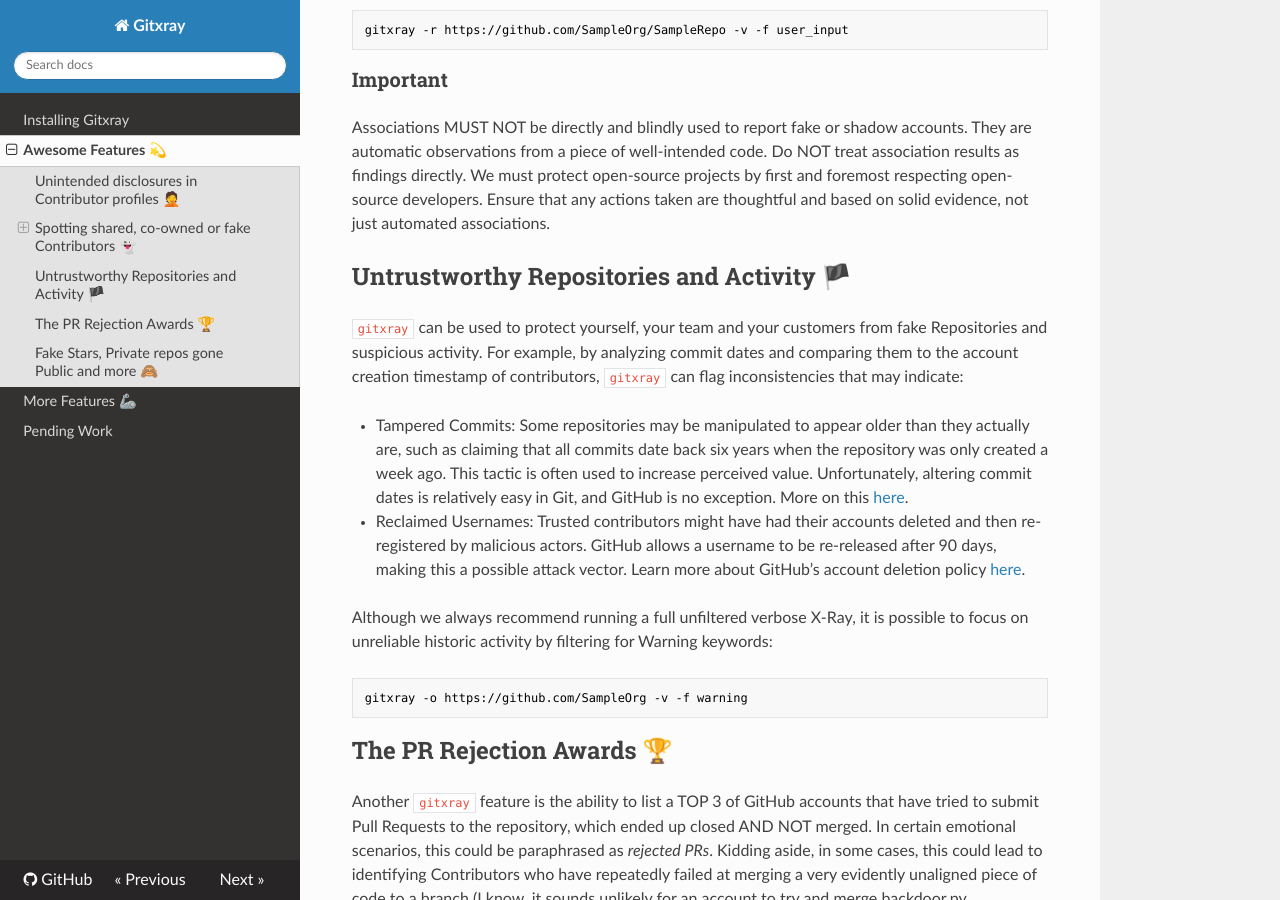
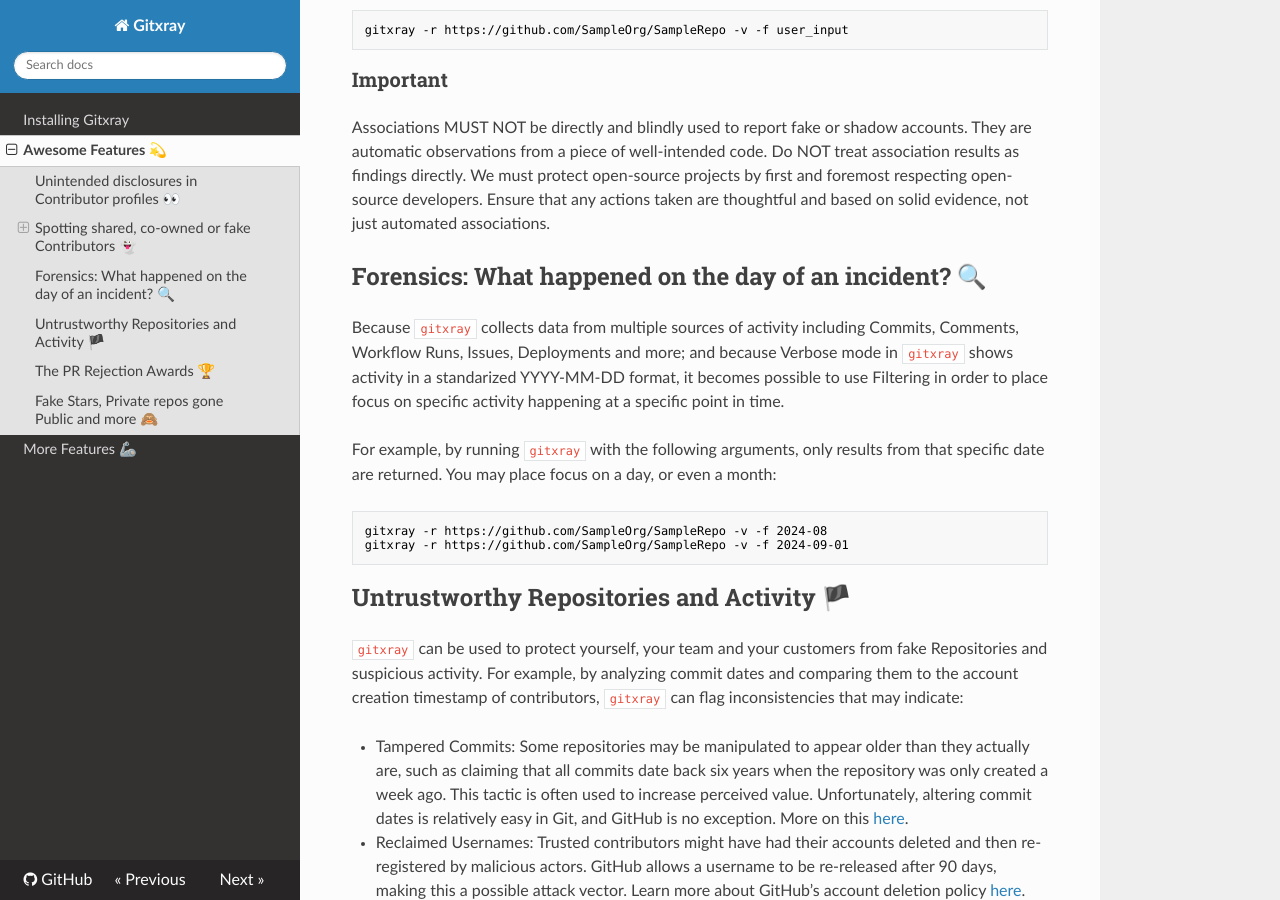
Before and after one commit to kulkansecurity/gitxray, an MkDocs documentation site: the page built from docs/awesome_features.md, in a window 1280 px wide and 900 px high, scrolled down 1253 px. Built offline with MkDocs 1.6.1, drawn with Linux system fonts in a browser that asks for light colours; nearby versions of some CDN libraries; some of the changed text lies outside the part shown.

Commit message:
Improved documentation a bit to include an example of a Forensics use-case. Removing the Pending Work section.

````diff
--- a/docs/awesome_features.md
+++ b/docs/awesome_features.md
@@ -34,6 +34,17 @@
 ### Important
 
 Associations MUST NOT be directly and blindly used to report fake or shadow accounts. They are automatic observations from a piece of well-intended code. Do NOT treat association results as findings directly. We must protect open-source projects by first and foremost respecting open-source developers. Ensure that any actions taken are thoughtful and based on solid evidence, not just automated associations.
+
+## Forensics: What happened on the day of an incident? &#128269;
+
+Because `gitxray` collects data from multiple sources of activity including Commits, Comments, Workflow Runs, Issues, Deployments and more; and because Verbose mode in `gitxray` shows activity in a standarized YYYY-MM-DD format, it becomes possible to use Filtering in order to place focus on specific activity happening at a specific point in time.
+
+For example, by running `gitxray` with the following arguments, only results from that specific date are returned. You may place focus on a day, or even a month:
+
+```
+gitxray -r https://github.com/SampleOrg/SampleRepo -v -f 2024-08
+gitxray -r https://github.com/SampleOrg/SampleRepo -v -f 2024-09-01
+```
 
 ## Untrustworthy Repositories and Activity &#127988;
 
--- a/mkdocs.yml
+++ b/mkdocs.yml
@@ -12,7 +12,6 @@
   - 'installing.md'
   - 'awesome_features.md'
   - 'more_features.md'
-  - 'pending_work.md'
 
 markdown_extensions:
   - toc:
````
Also changed, not shown: other parts of docs/awesome_features.md (+1 -1 lines), docs/index.md (+1 -0 lines), docs/pending_work.md (deleted, +0 -7 lines).
